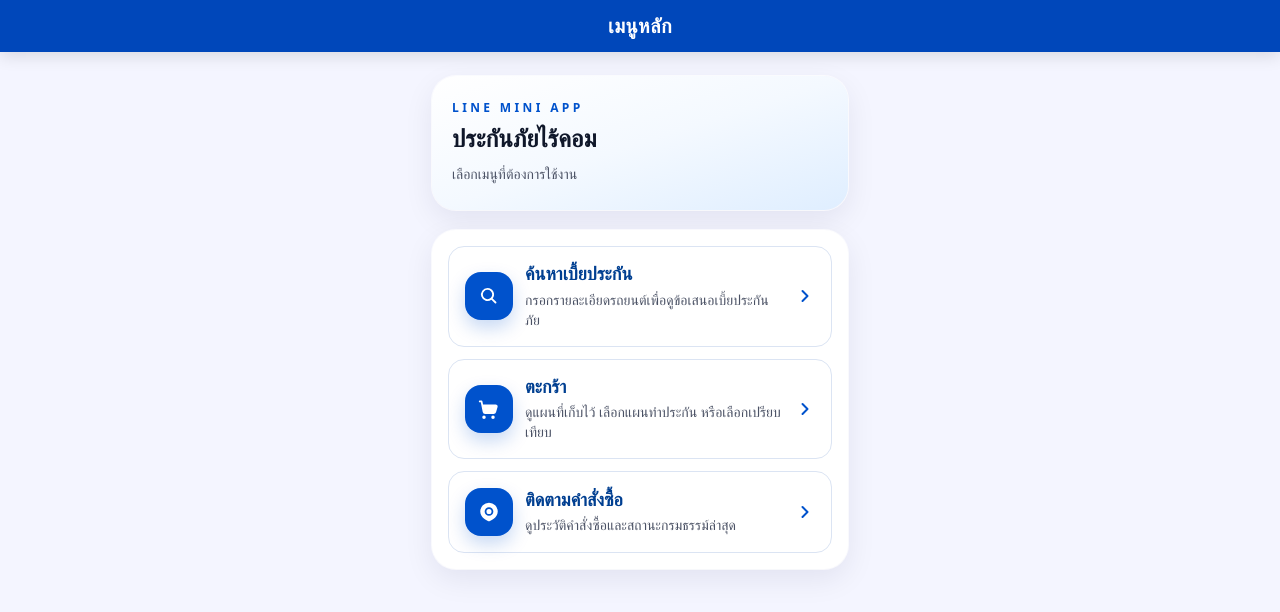
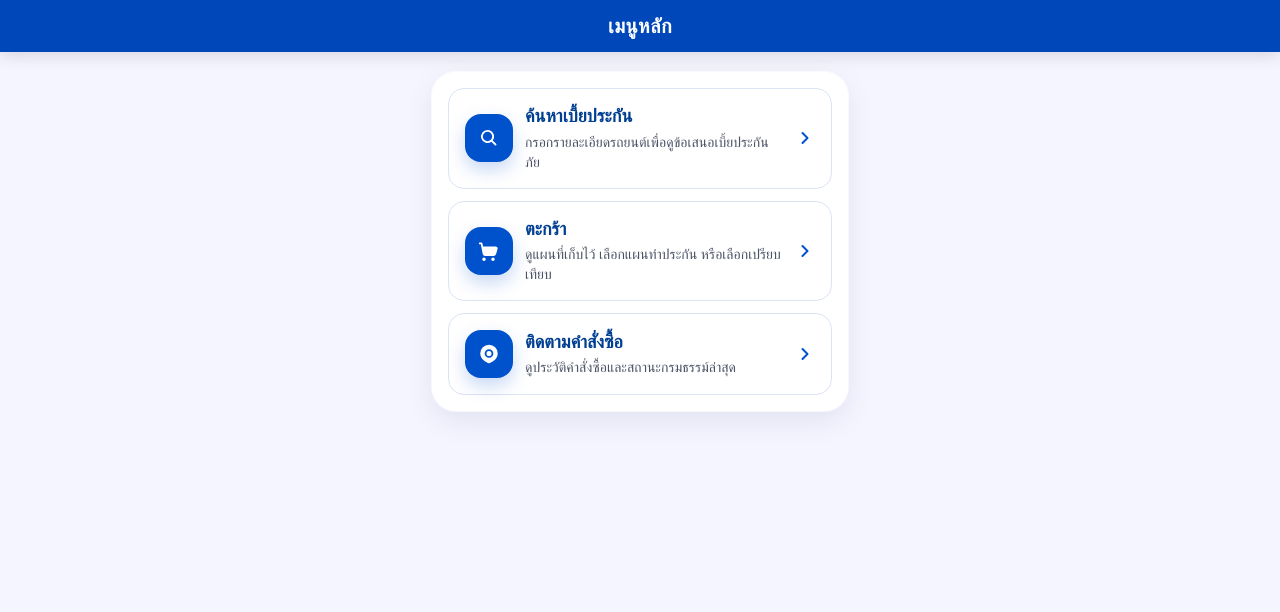
Before and after one commit to sekpsd1/insurance, a Next.js app: page /line-app/menu in a window 1280 px wide. Shown: the top 612 px of the page. Built offline with nearby package versions, Linux system fonts and the light colour scheme.

Commit message:
Remove main menu intro card

```diff
--- a/app/line-app/menu/page.tsx
+++ b/app/line-app/menu/page.tsx
@@ -42,13 +42,7 @@ export default function LineAppMenuPage() {
         </div>
       </header>
 
-      <div className="mx-auto flex min-h-[calc(100vh-64px)] max-w-md flex-col gap-5 px-4 py-6">
-        <section className="overflow-hidden rounded-3xl bg-gradient-to-br from-white via-[#f4f9ff] to-[#dfeeff] px-5 py-6 shadow-[0_10px_30px_rgba(4,16,61,0.08)] ring-1 ring-white/70">
-          <p className="text-xs font-bold uppercase tracking-[0.28em] text-[#0052CC]">LINE MINI APP</p>
-          <h2 className="mt-2 font-[Kanit,sans-serif] text-2xl font-bold leading-tight text-[#0f172a]">ประกันภัยไร้คอม</h2>
-          <p className="mt-2 text-sm leading-6 text-[#4b5265]">เลือกเมนูที่ต้องการใช้งาน</p>
-        </section>
-
+      <div className="mx-auto flex min-h-[calc(100vh-64px)] max-w-md flex-col px-4 py-5">
         <section className="rounded-3xl bg-white p-4 shadow-[0_10px_30px_rgba(4,16,61,0.08)] ring-1 ring-white/70">
           <div className="flex flex-col gap-3">
             {menuItems.map((item) => (
```
Also changed, not shown: 1 other file (tests, documents, lock files or other folders).
